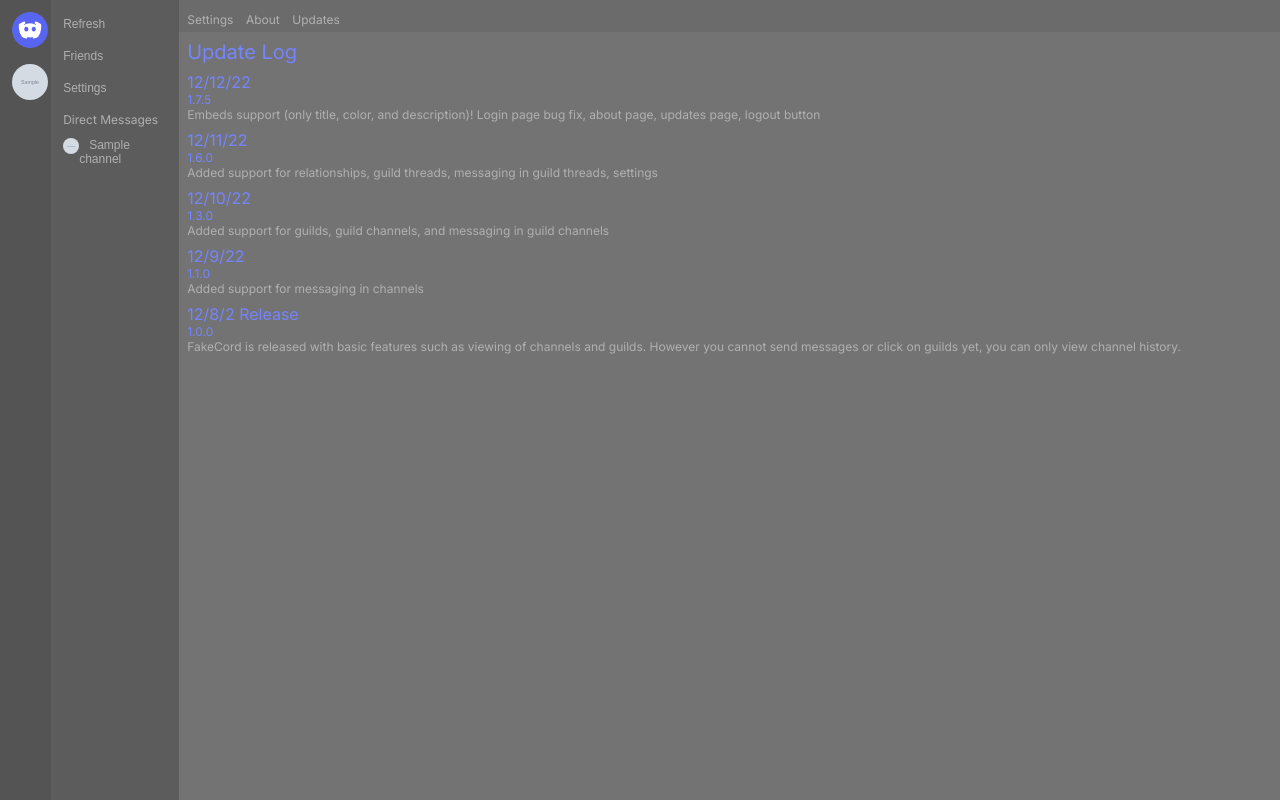
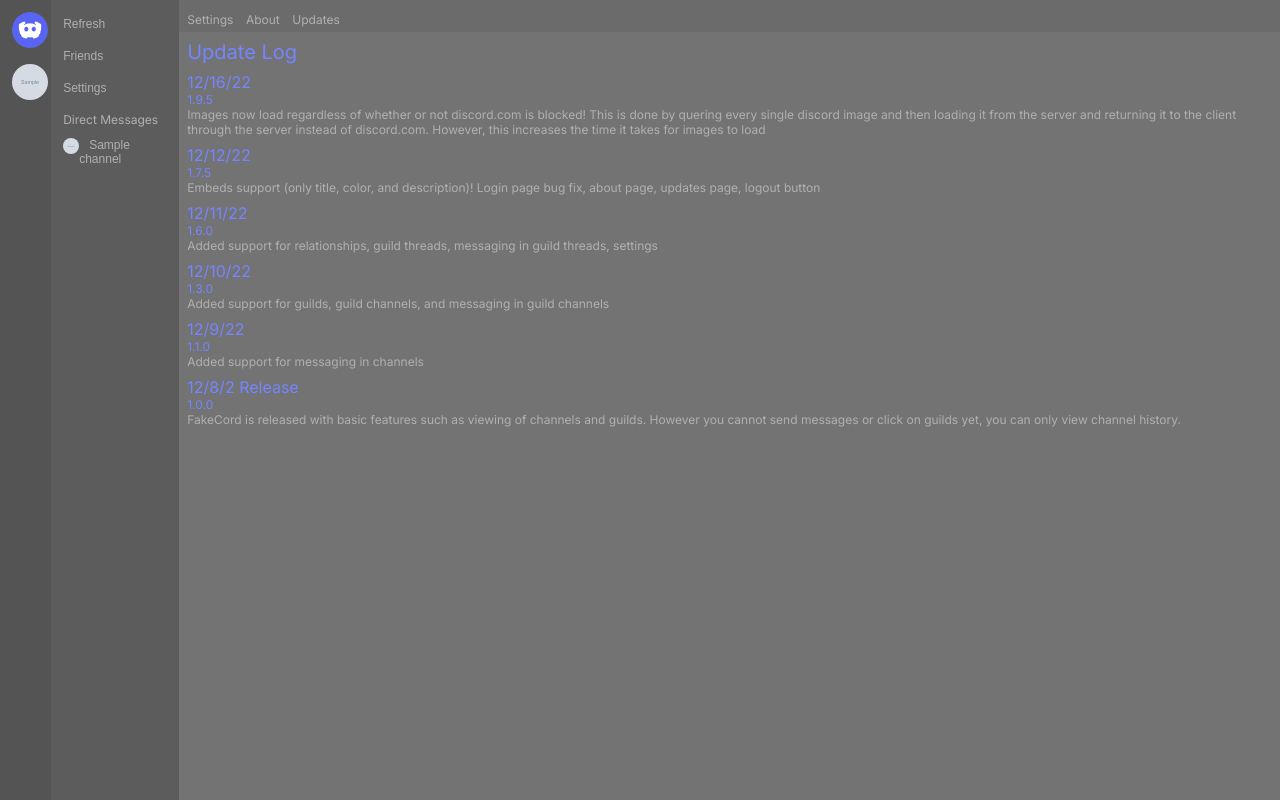
Before and after one commit to wa1ker38552/FakeCord, a Flask app: template templates/updates.html in a window 1280 px wide. Run offline with Flask 2, Linux system fonts and the light colour scheme; the template is opened without the code that fills it: most values are stand-ins (such as "Sample title", 1, 10 or a date in 2020); grey boxes marked "Sample" are stand-in pictures.

Commit message:
Update updates.html

```diff
--- a/templates/updates.html
+++ b/templates/updates.html
@@ -15,7 +15,7 @@
       </button>
       {% for guild in data['guilds'] %}
         <button class="guild" onclick="location.href='/guilds/{{guild['id']}}'">
-          <img class="guildIcon" src="{{guild['icon']}}">
+          <img class="guildIcon" src="/uploads/icons/{{guild['id']}}/{{guild['icon']}}">
         </button>
       {% endfor %}
     </div>
@@ -27,7 +27,7 @@
       {% for channel in data['channels'] %}
         <button class="dm" onclick="location.href='{{channel['id']}}'">
           <div class="dmIcon">
-            <img class="dmProfile" src="{{channel['icon']}}">
+            <img class="dmProfile" src="/uploads/avatars/{{channel['icon'][0]}}/{{channel['icon'][1]}}">
           </div>
           &nbsp;&nbsp;
           {% if channel['name'] is none %}
@@ -50,6 +50,11 @@
       </div>
       <div class="settingsContainer">
         <div class="subheading blue" style="font-size: 2.5vh; display: block; margin-bottom: 1vh">Update Log</div>
+        <div class="subheading blue gradientBlue">12/16/22</div>
+        <div class="version blue">1.9.5</div>
+        <div class="text">
+          Images now load regardless of whether or not discord.com is blocked! This is done by quering every single discord image and then loading it from the server and returning it to the client through the server instead of discord.com. However, this increases the time it takes for images to load
+        </div>
         <div class="subheading blue">12/12/22</div>
         <div class="version blue">1.7.5</div>
         <div class="text">
```
